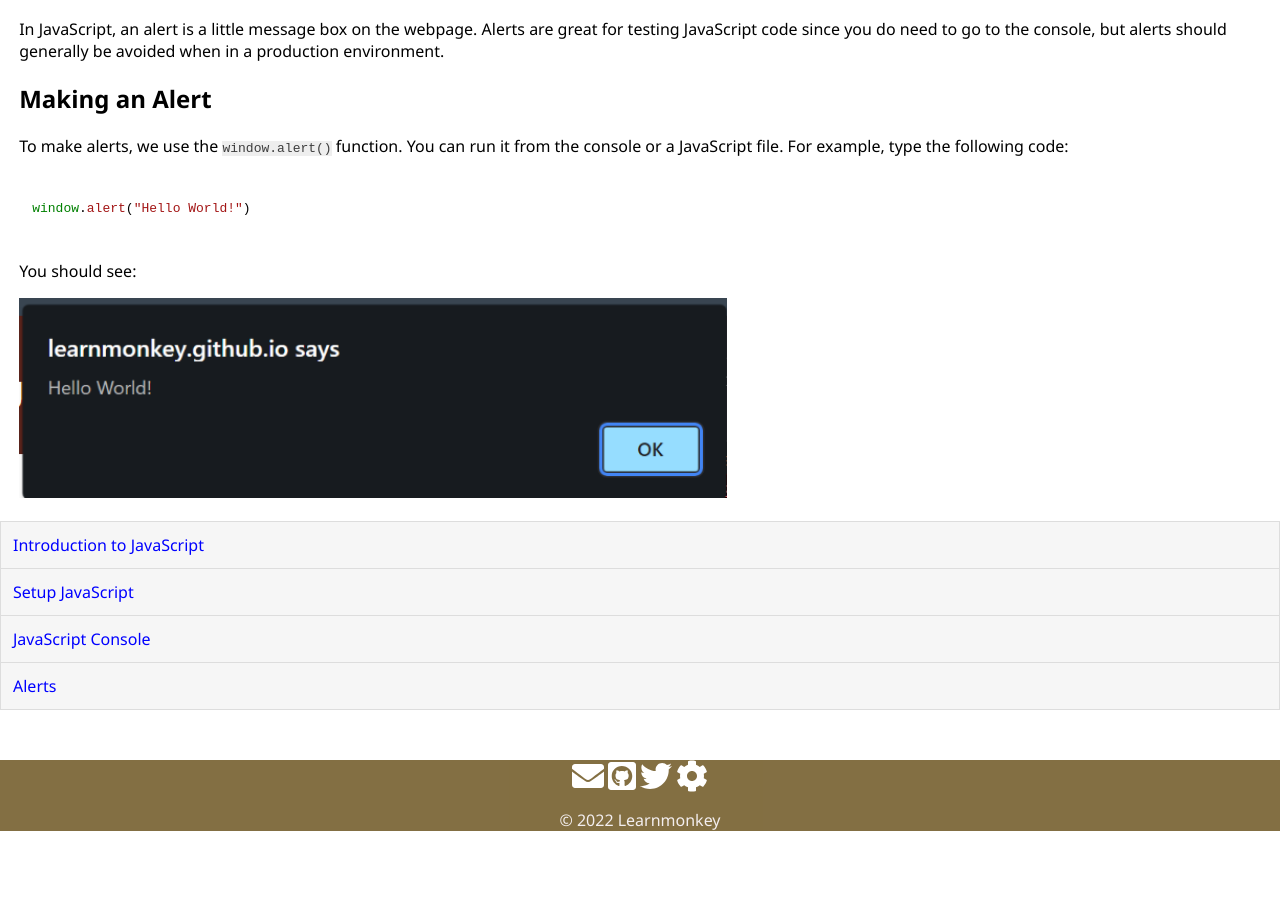
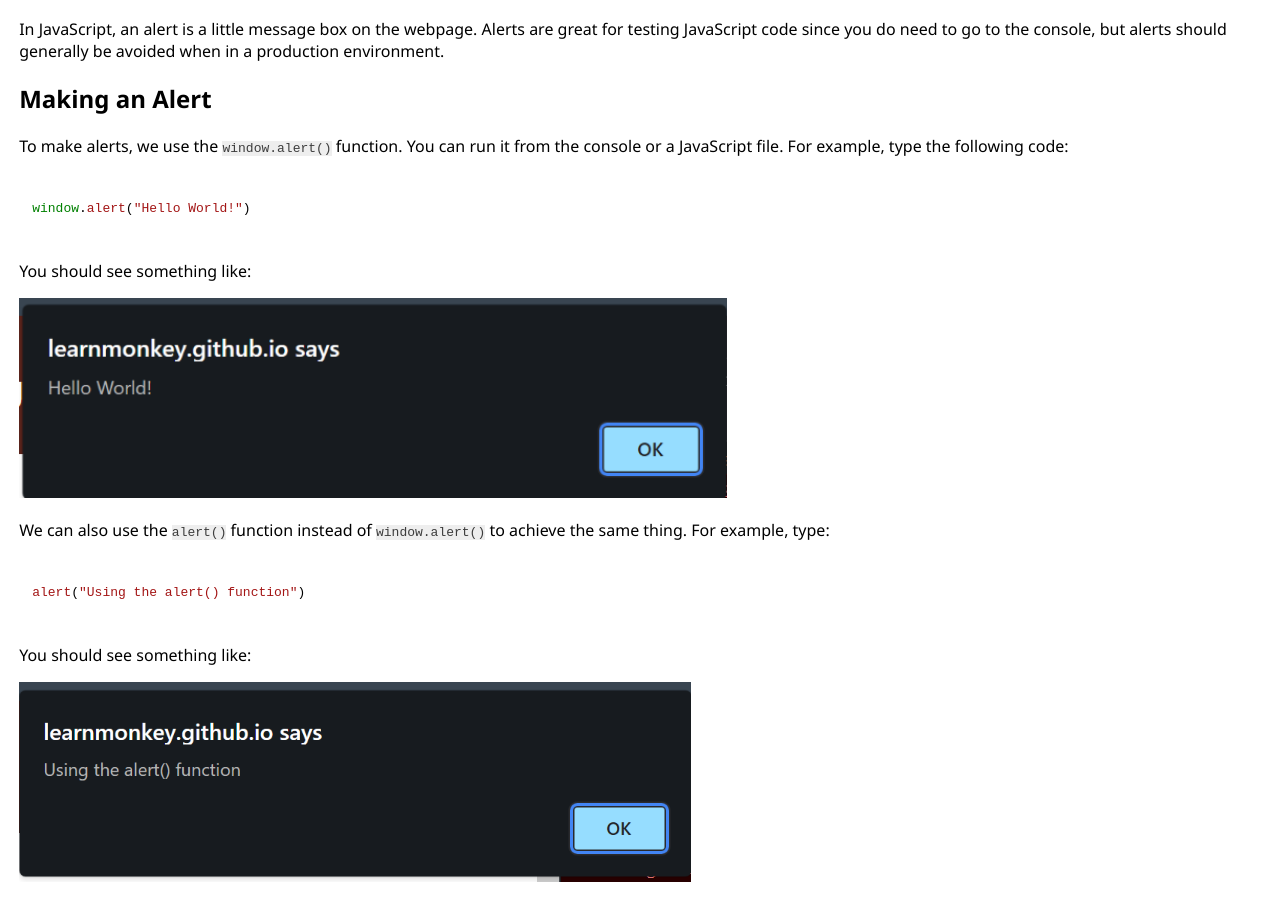
Before and after one commit to learnmonkey/learnmonkey.github.io, a Jekyll site: the page built from programming/javascript/alerts.html, in a window 1280 px wide and 900 px high, scrolled down 326 px. Built offline with Jekyll 4.4.1, drawn with Linux system fonts in a browser that asks for light colours; nearby versions of some CDN libraries; before the commit the page ends 1173 px from its top, so only the background shows below that.

Commit message:
js alerts expand

```diff
--- a/programming/javascript/alerts.html
+++ b/programming/javascript/alerts.html
@@ -17,6 +17,12 @@ layout: javascript
     <pre><code class="language-javascript">
 window.alert("Hello World!")
     </code></pre>
-    <p>You should see: </p>
-    <img src="/images/programming/javascript/alert-example.png" alt="An example of a JavaScript alert">
+    <p>You should see something like: </p>
+    <img src="/images/programming/javascript/alert-example-1.png" alt="An example of a JavaScript alert">
+    <p>We can also use the <code>alert()</code> function instead of <code>window.alert()</code> to achieve the same thing. For example, type: </p>
+    <pre><code class="language-javascript">
+alert("Using the alert() function")
+    </code></pre>
+    <p>You should see something like: </p>
+    <img src="/images/programming/javascript/alert-example-2.png" alt="Using the alert() function in JavaScript">
 </section>
```
Also changed, not shown: images/programming/javascript/alert-example-1.png (renamed from images/programming/javascript/alert-example.png), images/programming/javascript/alert-example-2.png (added).
